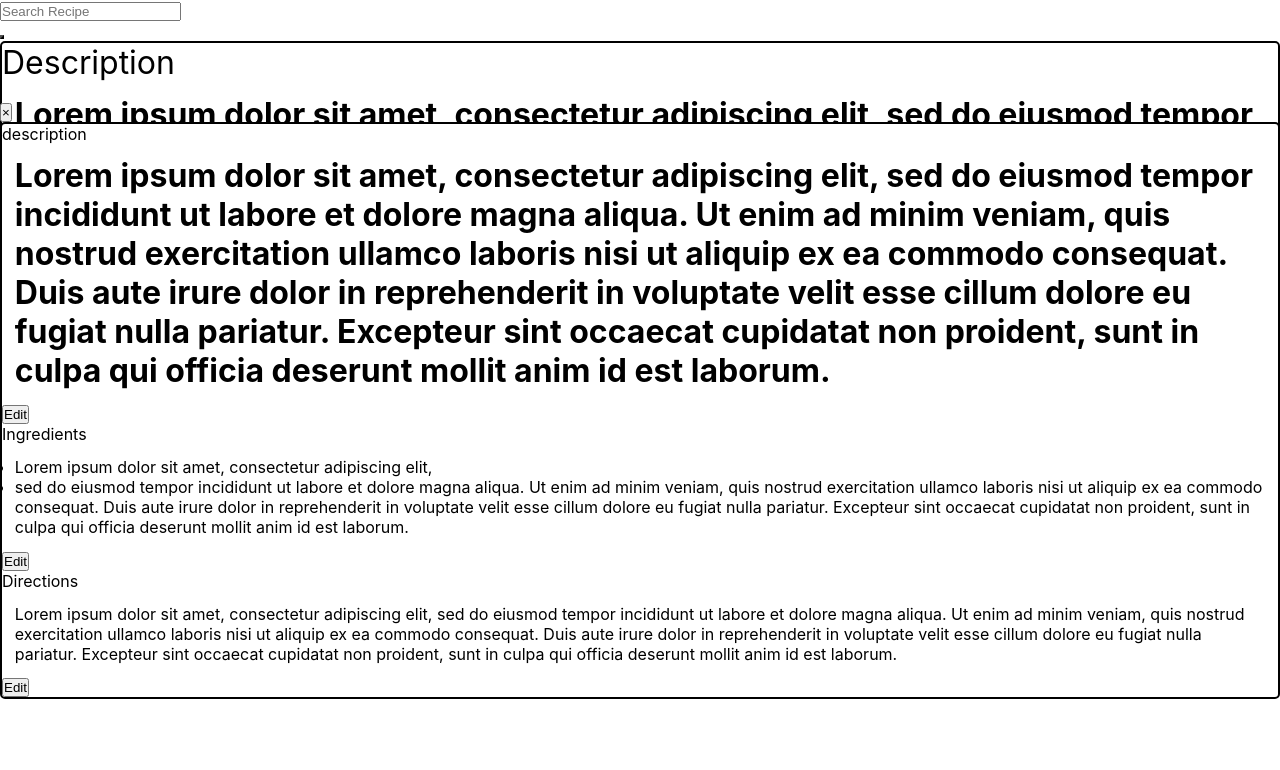
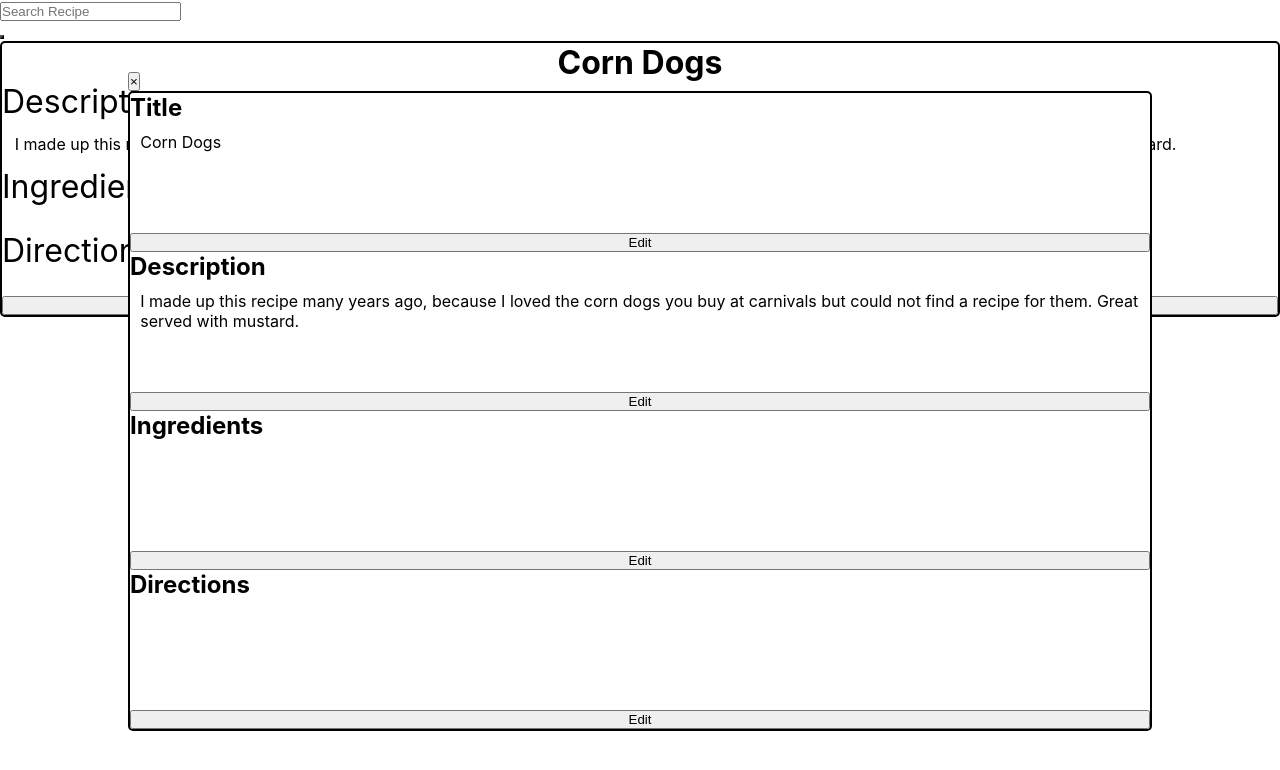
Before and after one commit to YotamGit/Recidex, a React (Create React App) app: page / in a window 1280 px wide. Both pictures are taken after a click on the button "Edit Recipe". Shown: the top 770 px of the page. Built offline with nearby package versions, Linux system fonts and the light colour scheme.

Commit message:
add title editor and a little styling

```diff
--- a/src/components/Recipe.js
+++ b/src/components/Recipe.js
@@ -6,14 +6,11 @@ import { marked } from "marked";
 
 const Recipe = () => {
   const [description, setDescription] = useState(
-    "# Lorem ipsum dolor sit amet, consectetur adipiscing elit, sed do eiusmod tempor incididunt ut labore et dolore magna aliqua. Ut enim ad minim veniam, quis nostrud exercitation ullamco laboris nisi ut aliquip ex ea commodo consequat. Duis aute irure dolor in reprehenderit in voluptate velit esse cillum dolore eu fugiat nulla pariatur. Excepteur sint occaecat cupidatat non proident, sunt in culpa qui officia deserunt mollit anim id est laborum."
+    "I made up this recipe many years ago, because I loved the corn dogs you buy at carnivals but could not find a recipe for them. Great served with mustard. "
   );
-  const [ingredients, setIngredients] = useState(
-    "* Lorem ipsum dolor sit amet, consectetur adipiscing elit, \n\n* sed do eiusmod tempor incididunt ut labore et dolore magna aliqua. Ut enim ad minim veniam, quis nostrud exercitation ullamco laboris nisi ut aliquip ex ea commodo consequat. Duis aute irure dolor in reprehenderit in voluptate velit esse cillum dolore eu fugiat nulla pariatur. Excepteur sint occaecat cupidatat non proident, sunt in culpa qui officia deserunt mollit anim id est laborum."
-  );
-  const [directions, setDirections] = useState(
-    "Lorem ipsum dolor sit amet, consectetur adipiscing elit, sed do eiusmod tempor incididunt ut labore et dolore magna aliqua. Ut enim ad minim veniam, quis nostrud exercitation ullamco laboris nisi ut aliquip ex ea commodo consequat. Duis aute irure dolor in reprehenderit in voluptate velit esse cillum dolore eu fugiat nulla pariatur. Excepteur sint occaecat cupidatat non proident, sunt in culpa qui officia deserunt mollit anim id est laborum."
-  );
+  const [ingredients, setIngredients] = useState("");
+  const [directions, setDirections] = useState("");
+  const [recipeTitle, setTitle] = useState("Corn Dogs");
 
   useEffect(() => {
     document.getElementById("recipe-description").innerHTML =
@@ -26,6 +23,7 @@ const Recipe = () => {
 
   return (
     <div className="recipe">
+      <h1 style={{ textAlign: "center" }}>{recipeTitle}</h1>
       <div>
         <div className="recipe-title">Description</div>
         <div className="recipe-text-box" id="recipe-description"></div>
@@ -43,9 +41,11 @@ const Recipe = () => {
           <>
             <button onClick={close}>&times;</button>
             <RecipeEditor
+              recipeTitle={recipeTitle}
               description={description}
               ingredients={ingredients}
               directions={directions}
+              setTitle={setTitle}
               setDescription={setDescription}
               setIngredients={setIngredients}
               setDirections={setDirections}
--- a/src/components/RecipeEditor.js
+++ b/src/components/RecipeEditor.js
@@ -1,5 +1,4 @@
 import MarkdownEditor from "./MarkdownEditor";
-import Button from "./Button.js";
 import { useState, useEffect } from "react";
 import Popup from "reactjs-popup";
 import "../styles/RecipeEditor.css";
@@ -9,10 +8,14 @@ const RecipeEditor = ({
   description,
   ingredients,
   directions,
+  recipeTitle,
+  setTitle,
   setDescription,
   setIngredients,
   setDirections,
 }) => {
+  const [tempTitle, setTempTitle] = useState(recipeTitle);
+
   useEffect(() => {
     document.getElementById("recipe-editor-description").innerHTML =
       marked.parse(description);
@@ -22,10 +25,50 @@ const RecipeEditor = ({
       marked.parse(directions);
   }, [description, ingredients, directions]);
 
+  const onSubmitTitle = (close) => {
+    if (!tempTitle) {
+      alert("Please enter Title");
+      return;
+    } else {
+      var res = window.confirm("Save?");
+      if (res) {
+        setTitle(tempTitle);
+        close();
+      }
+    }
+  };
+
   return (
     <div className="recipe-editor">
-      <div>
-        <div>description</div>
+      {
+        <div className="recipe-editor-section">
+          <h2>Title</h2>
+          <div className="recipe-editor-text-box">{recipeTitle}</div>
+          <Popup trigger={<button>Edit</button>} modal nested>
+            {(close) => (
+              <div className="recipe-editor-title-editor">
+                <button onClick={close}>&times;</button>
+                <div>
+                  <input
+                    type="text"
+                    onChange={(e) => setTempTitle(e.target.value)}
+                    value={tempTitle}
+                  />
+
+                  <input
+                    type="button"
+                    value="Save Title"
+                    onClick={() => onSubmitTitle(close)}
+                  ></input>
+                </div>
+              </div>
+            )}
+          </Popup>
+        </div>
+      }
+
+      <div className="recipe-editor-section">
+        <h2>Description</h2>
         <div
           className="recipe-editor-text-box"
           id="recipe-editor-description"
@@ -43,8 +86,8 @@ const RecipeEditor = ({
           )}
         </Popup>
       </div>
-      <div>
-        <div>Ingredients</div>
+      <div className="recipe-editor-section">
+        <h2>Ingredients</h2>
         <div
           className="recipe-editor-text-box"
           id="recipe-editor-ingredients"
@@ -62,8 +105,8 @@ const RecipeEditor = ({
           )}
         </Popup>
       </div>
-      <div>
-        <div>Directions</div>
+      <div className="recipe-editor-section">
+        <h2>Directions</h2>
         <div
           className="recipe-editor-text-box"
           id="recipe-editor-directions"
--- a/src/styles/RecipeEditor.css
+++ b/src/styles/RecipeEditor.css
@@ -4,9 +4,29 @@
   display: flex;
   flex-direction: column;
   background-color: white;
+  width: 80vw;
+  height: 80vh;
 }
 
 .recipe-editor-text-box {
+  width: 100%;
+  height: 100%;
   overflow-y: auto;
-  padding: 1vw;
+  padding: 1%;
 }
+
+.recipe-editor-section {
+  width: 100%;
+  height: 25%;
+  overflow-y: auto;
+  display: flex;
+  flex-direction: column;
+}
+
+.recipe-editor-title-editor {
+  border-radius: 5px;
+  border: 2px solid black;
+  background-color: white;
+  width: 40vw;
+  height: 30vh;
+}
```
